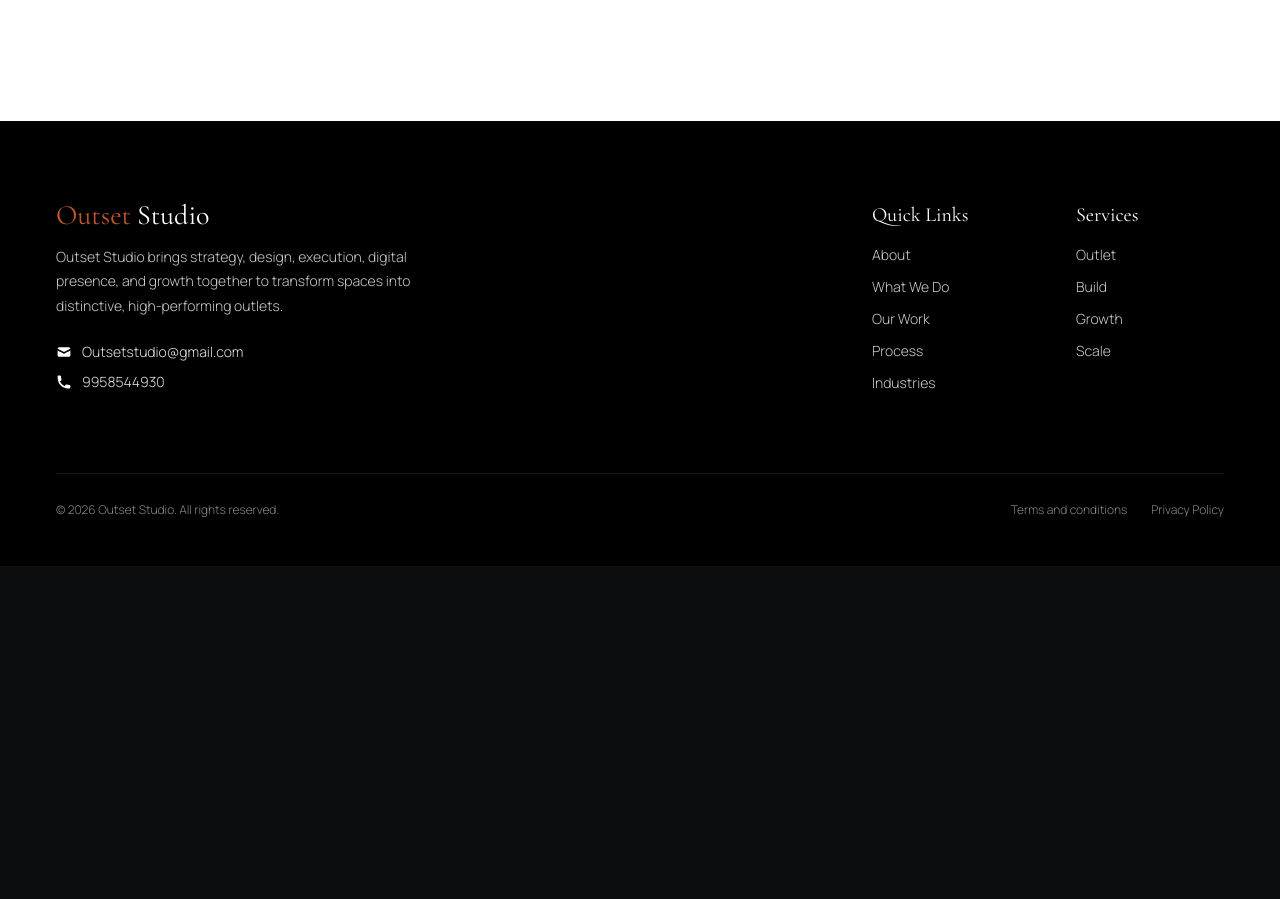
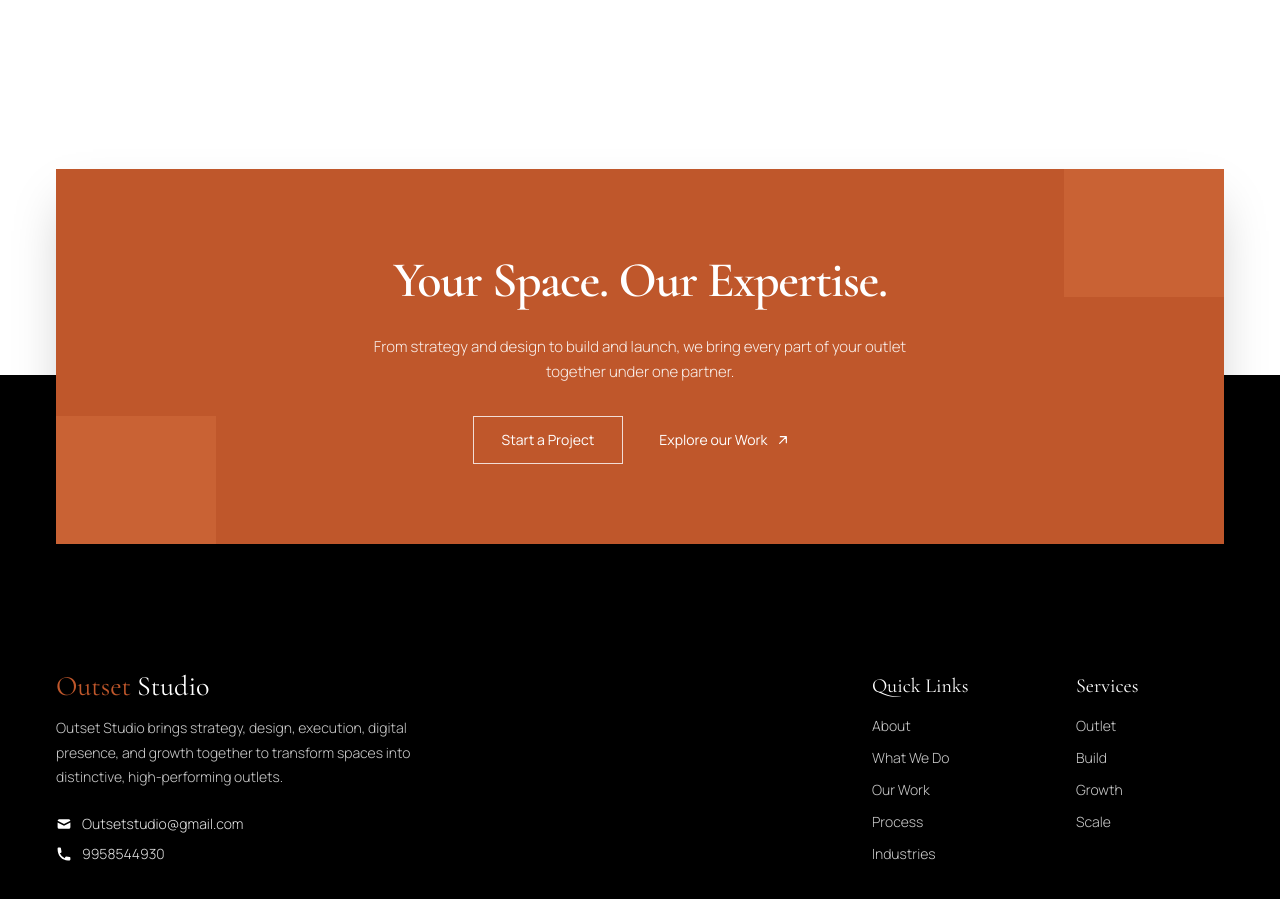
Before and after one commit to taybeen-healthy/outsetStudio, a Next.js app: page /what-we-do in a window 1280 px wide. Shown: the part 2660-3559 px from the top of the page. Before the commit the page ends 3226 px from the top, so only its background shows below. Built offline with nearby package versions, Linux system fonts and the light colour scheme.

Commit message:
feat: add Your Space Our Expertise CTA and footer to What We Do

```diff
--- a/src/app/what-we-do/page.js
+++ b/src/app/what-we-do/page.js
@@ -166,6 +166,44 @@ export default function WhatWeDoPage() {
         </section>
       </main>
 
+      {/* CTA Banner */}
+      <section aria-label="Call to action" className="relative w-full overflow-hidden">
+        <div className="absolute inset-0 pointer-events-none" aria-hidden="true">
+          <div className="absolute top-0 left-0 right-0 h-[54%] bg-white" />
+          <div className="absolute bottom-0 left-0 right-0 h-[46%] bg-black" />
+        </div>
+        <div className="relative z-10 max-w-7xl mx-auto px-1 sm:px-10 lg:px-14 py-14 sm:py-12">
+          <div className="relative w-full bg-[#bf572b] py-24 sm:py-16 lg:py-20 px-6 sm:px-12 text-center flex flex-col items-center gap-5 sm:gap-6 overflow-hidden shadow-2xl">
+            <div className="absolute top-0 right-0 w-28 sm:w-40 h-24 sm:h-32 bg-[#c96234] pointer-events-none" />
+            <div className="absolute bottom-0 left-0 w-28 sm:w-40 h-24 sm:h-32 bg-[#c96234] pointer-events-none" />
+            <h2 className="relative z-10 font-serif font-medium sm:font-semibold text-white text-[29px] sm:text-4xl lg:text-[46px] xl:text-[50px] leading-tight tracking-tight max-w-[280px] sm:max-w-none">
+              Your Space. Our Expertise.
+            </h2>
+            <p className="relative z-10 font-sans text-[15px] sm:text-[15px] text-white/90 font-normal sm:font-light max-w-[350px] sm:max-w-xl leading-[1.5] sm:leading-relaxed">
+              From strategy and design to build and launch, we bring every part of
+              your outlet together under one partner.
+            </p>
+            <div className="relative z-10 flex flex-row items-center gap-2 sm:gap-5 mt-2">
+              <a
+                href="mailto:hello@outsetstudio.com"
+                className="h-12 px-5 sm:px-7 flex items-center justify-center text-[15px] sm:text-sm whitespace-nowrap font-normal text-white border border-white/80 bg-transparent hover:bg-white hover:text-[#bf572b] transition-all duration-300 rounded-none"
+              >
+                Start a Project
+              </a>
+              <a
+                href="/#our-work"
+                className="h-12 px-1 sm:px-4 flex items-center justify-center gap-2 text-[15px] sm:text-sm whitespace-nowrap font-normal text-white hover:text-white/80 transition-colors duration-300 group"
+              >
+                Explore our Work
+                <svg className="w-4 h-4 transition-transform duration-300 group-hover:translate-x-0.5 group-hover:-translate-y-0.5" fill="none" stroke="currentColor" strokeWidth="1.8" viewBox="0 0 24 24">
+                  <path strokeLinecap="round" strokeLinejoin="round" d="M7 17L17 7M17 7H8M17 7V16" />
+                </svg>
+              </a>
+            </div>
+          </div>
+        </div>
+      </section>
+
       <Footer />
     </div>
   );
```
